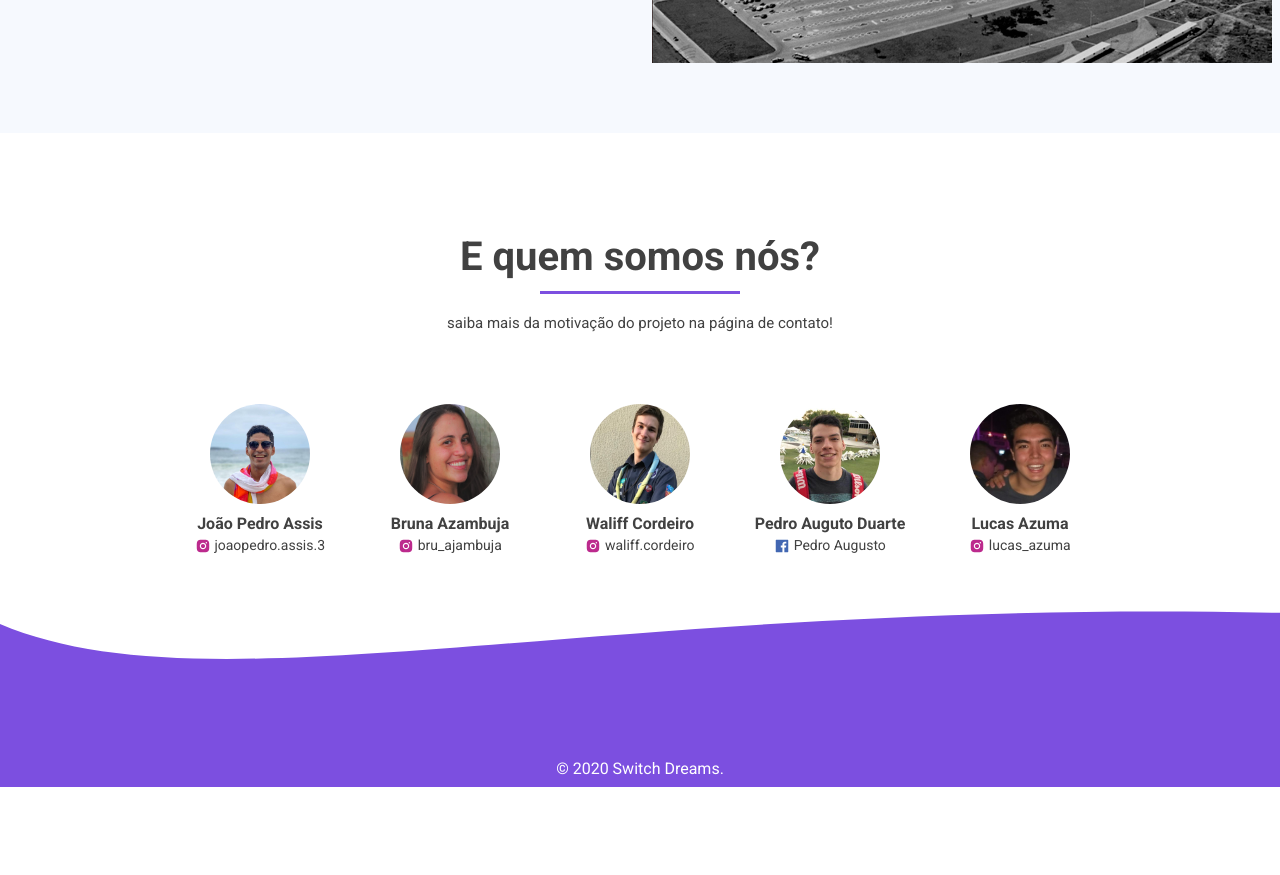
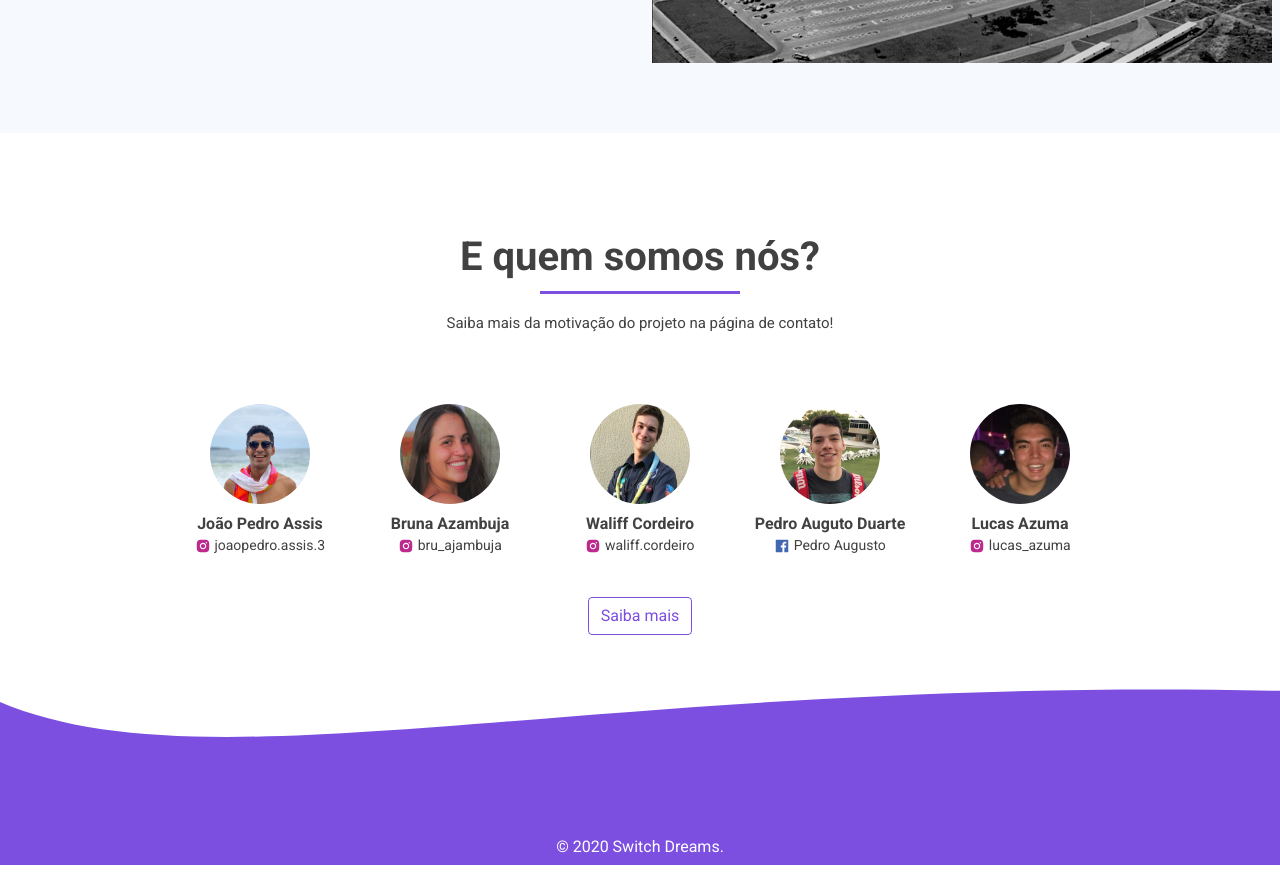
Before and after one commit to SwitchDreams/cadeomw, a React (Create React App) app: page / in a window 1280 px wide. Shown: the part 1680-2555 px from the top of the page. Before the commit the page ends 2477 px from the top, so only its background shows below. Built offline with nearby package versions, Linux system fonts and the light colour scheme; no server answers.

Commit message:
:sparkles: add button to about us section

```diff
--- a/src/pages/Dashboard/index.tsx
+++ b/src/pages/Dashboard/index.tsx
@@ -10,7 +10,7 @@ import {
 import { BsArrowLeftRight, BsCalendarFill } from 'react-icons/bs';
 import { MdLineStyle } from 'react-icons/md';
 import { GoCheck } from 'react-icons/go';
-import { Container, Col, Row } from 'react-bootstrap';
+import { Container, Col, Row, Button } from 'react-bootstrap';
 import Header from '../../components/Header';
 import FeatureCard from '../../components/FeatureCard';
 import {
@@ -184,7 +184,7 @@ const Dashboard: React.FC = () => {
 
       <AboutUsContainer>
         <h2>E quem somos nós?</h2>
-        <p>saiba mais da motivação do projeto na página de contato!</p>
+        <p>Saiba mais da motivação do projeto na página de contato!</p>
         <Container>
           <Row>
             <Col xs={12} md={{ span: 2, offset: 1 }}>
@@ -274,6 +274,20 @@ const Dashboard: React.FC = () => {
             </Col>
           </Row>
         </Container>
+        <div className="button">
+          <Button
+            onClick={() => {
+              window.location.href = '/contact-us';
+            }}
+            variant="outline-primary"
+            style={{
+              color: '#7c4fe0',
+              borderColor: '#7c4fe0',
+            }}
+          >
+            Saiba mais
+          </Button>
+        </div>
       </AboutUsContainer>
     </>
   );
--- a/src/pages/Dashboard/styles.ts
+++ b/src/pages/Dashboard/styles.ts
@@ -1,4 +1,5 @@
 import styled from 'styled-components';
+import { shade } from 'polished';
 import droneUnB from '../../assets/unb.svg';
 import unbAntiga from '../../assets/unb_antiga.jpg';
 
@@ -212,6 +213,15 @@ export const AboutUsContainer = styled.div`
     margin-bottom: 50px;
   }
 
+  .button {
+    margin-top: 40px;
+
+    button:hover {
+      background-color: #7c4fe0;
+      color: white !important;
+    }
+  }
+
   .person {
     display: flex;
     flex-direction: column;
```
